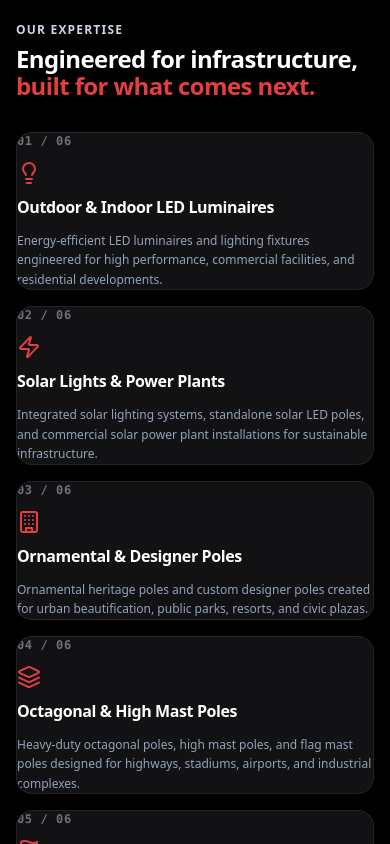
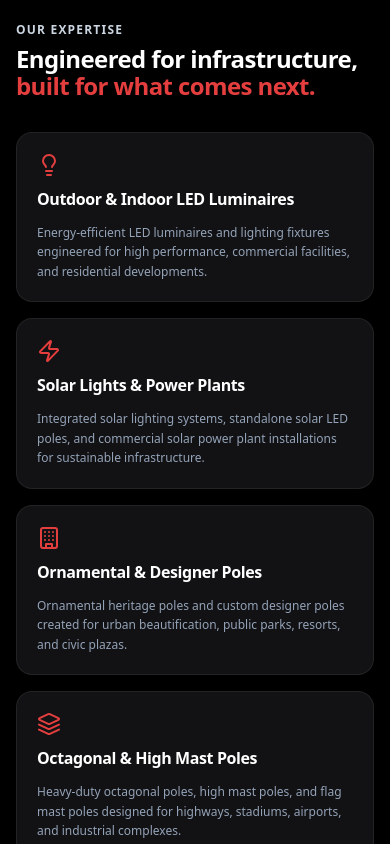
Before and after one commit to Harshit-SSPL/HarshitSSPL, a Next.js app in the folder frontend/: page /about in a window 390 px wide. Shown: the part 5500-6344 px from the top of the page. Built offline with nearby package versions, Linux system fonts and the light colour scheme.

Commit message:
Remove 01/06 numberings from all 6 containers in Our Expertise section on About Us page

```diff
--- a/frontend/app/about/page.tsx
+++ b/frontend/app/about/page.tsx
@@ -149,37 +149,37 @@ const processData = [
 
 const expertiseData = [
   {
-    tag: "01 / 06",
+    id: "exp-01",
     title: "Outdoor & Indoor LED Luminaires",
     description: "Energy-efficient LED luminaires and lighting fixtures engineered for high performance, commercial facilities, and residential developments.",
     icon: <Lightbulb className="h-6 w-6 text-ssil-red mb-2.5 transition-transform group-hover:scale-105 duration-300" />,
   },
   {
-    tag: "02 / 06",
+    id: "exp-02",
     title: "Solar Lights & Power Plants",
     description: "Integrated solar lighting systems, standalone solar LED poles, and commercial solar power plant installations for sustainable infrastructure.",
     icon: <Zap className="h-6 w-6 text-ssil-red mb-2.5 transition-transform group-hover:scale-105 duration-300" />,
   },
   {
-    tag: "03 / 06",
+    id: "exp-03",
     title: "Ornamental & Designer Poles",
     description: "Ornamental heritage poles and custom designer poles created for urban beautification, public parks, resorts, and civic plazas.",
     icon: <Building className="h-6 w-6 text-ssil-red mb-2.5 transition-transform group-hover:scale-105 duration-300" />,
   },
   {
-    tag: "04 / 06",
+    id: "exp-04",
     title: "Octagonal & High Mast Poles",
     description: "Heavy-duty octagonal poles, high mast poles, and flag mast poles designed for highways, stadiums, airports, and industrial complexes.",
     icon: <Layers className="h-6 w-6 text-ssil-red mb-2.5 transition-transform group-hover:scale-105 duration-300" />,
   },
   {
-    tag: "05 / 06",
+    id: "exp-05",
     title: "Indian Flag Poles",
     description: "High-tensile monumental flag mast poles and custom structural flag installations designed for civic landmarks and government infrastructure.",
     icon: <Flag className="h-6 w-6 text-ssil-red mb-2.5 transition-transform group-hover:scale-105 duration-300" />,
   },
   {
-    tag: "06 / 06",
+    id: "exp-06",
     title: "Decorative LED Lighting",
     description: "Architectural decorative LED solutions blending aesthetic elegance with industrial durability for modern urban lifestyles.",
     icon: <Sparkles className="h-6 w-6 text-ssil-red mb-2.5 transition-transform group-hover:scale-105 duration-300" />,
@@ -552,28 +552,24 @@ export default function AboutPage() {
             </h2>
           </motion.div>
 
-          {/* 3 Columns x 2 Rows Cards Grid (Increased Width to max-w-7xl) */}
+          {/* 3 Columns x 2 Rows Cards Grid (Clean Cards without index numbers) */}
           <motion.div variants={childVariants} className="grid gap-4 sm:grid-cols-2 lg:grid-cols-3 max-w-7xl mx-auto">
             {expertiseData.map((card) => (
               <div
-                key={card.tag}
-                className="group relative p-4.5 sm:p-5 rounded-2xl bg-[#121214] border border-zinc-800/80 transition-all duration-300 hover:-translate-y-1 overflow-hidden flex flex-col justify-between shadow-none"
+                key={card.id}
+                className="group relative p-5 sm:p-6 rounded-2xl bg-[#121214] border border-zinc-800/80 transition-all duration-300 hover:-translate-y-1 overflow-hidden flex flex-col justify-between shadow-none"
               >
-                {/* Top Section: Index Tag, Icon, and Title */}
+                {/* Top Section: Icon and Title */}
                 <div>
-                  <span className="text-xs font-mono text-zinc-500 font-semibold tracking-wider block mb-3 select-none">
-                    {card.tag}
-                  </span>
-
                   {card.icon}
 
-                  <h3 className="text-base sm:text-lg font-bold text-white mb-1.5 group-hover:text-ssil-red transition-colors duration-300 tracking-tight">
+                  <h3 className="text-base sm:text-lg font-bold text-white mb-2 group-hover:text-ssil-red transition-colors duration-300 tracking-tight">
                     {card.title}
                   </h3>
                 </div>
 
                 {/* Bottom Section: Description */}
-                <p className="text-xs sm:text-sm text-slate-400 leading-relaxed font-normal mt-1.5">
+                <p className="text-xs sm:text-sm text-slate-400 leading-relaxed font-normal mt-1">
                   {card.description}
                 </p>
 
```
